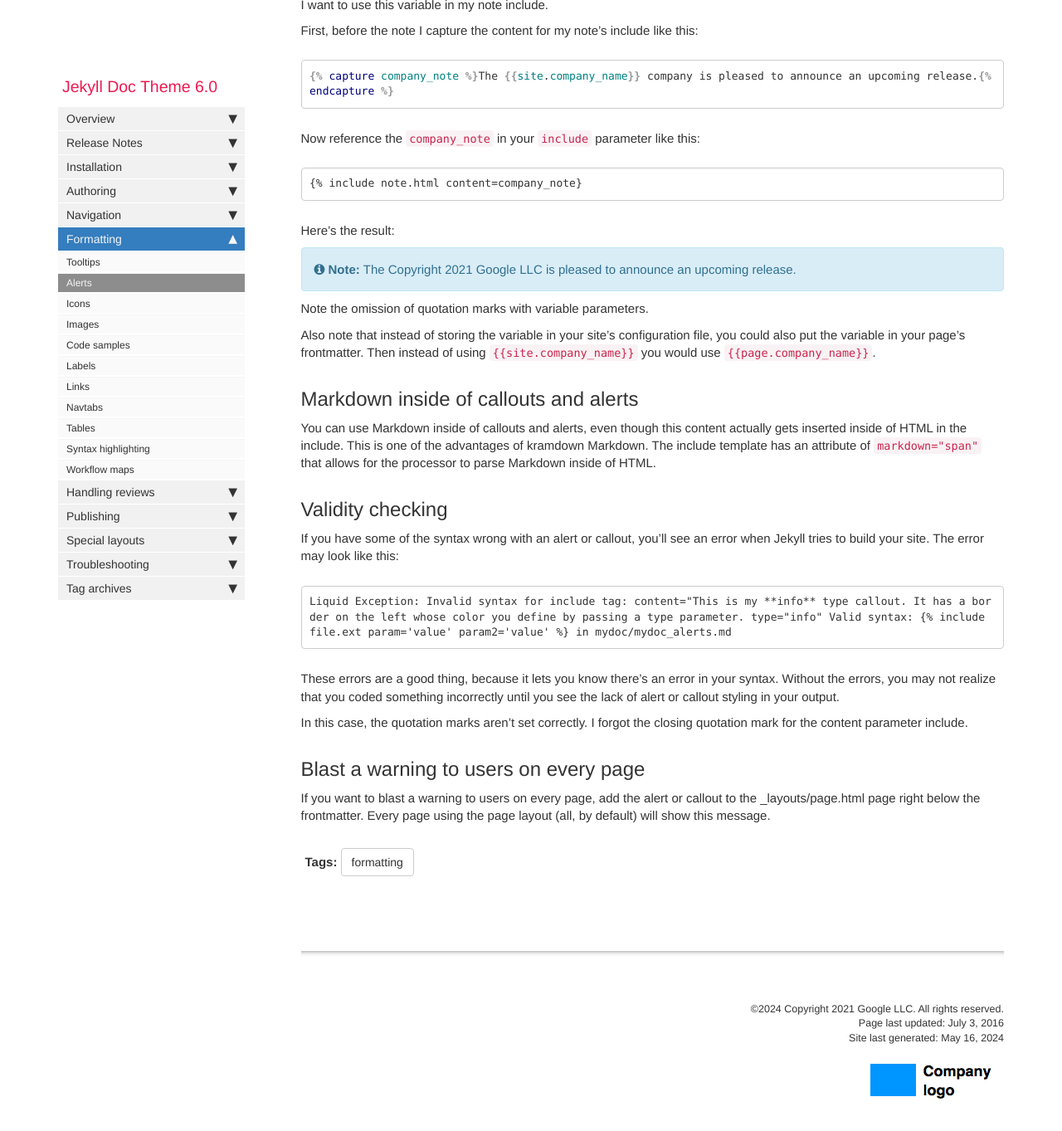
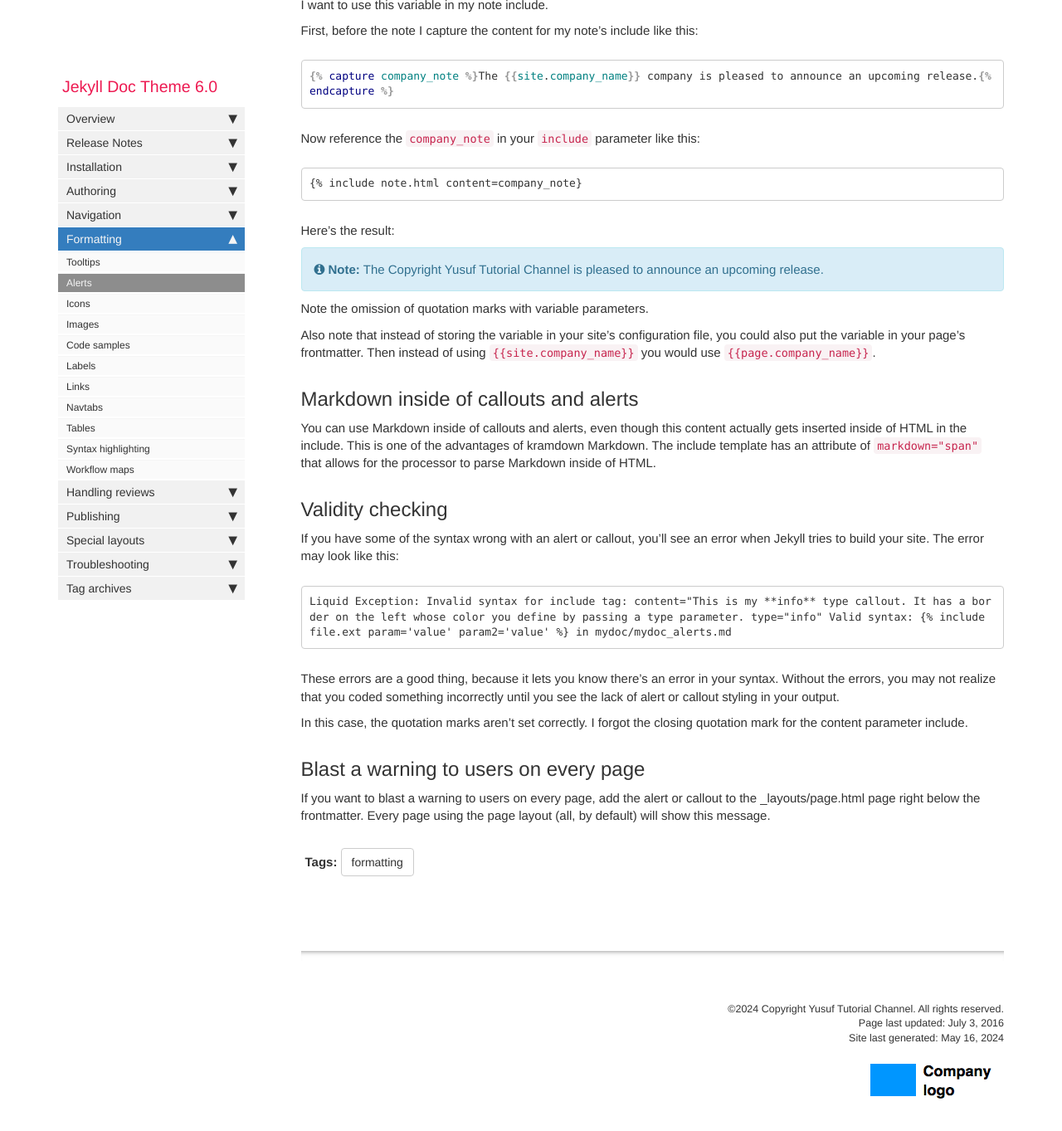
Before and after one commit to masterwifinetworksolution/documentation, a Jekyll site: the page built from pages/mydoc/mydoc_alerts.md, in a window 1280 px wide and 1400 px high, scrolled down 5070 px. Shown: the top 1363 px of the window at 83% size. Built offline with Jekyll 4.4.1, drawn with Linux system fonts in a browser that asks for light colours; comment, search, counter and statistics services are not loaded; some of the changed text lies outside the part shown.

Commit message:
first commit

```diff
--- /dev/null
+++ b/CNAME
@@ -0,0 +1 @@
+yusuftutorial.xyz
--- a/_config.yml
+++ b/_config.yml
@@ -1,18 +1,18 @@
-repository: tomjoht/documentation-theme-jekyll
+repository: yusuftutorial/documentation
 
 output: web
 # this property is useful for conditional filtering of content that is separate from the PDF.
 
-topnav_title: Jekyll Documentation Theme
+topnav_title: Yusuf Tutorial Channel
 # this appears on the top navigation bar next to the home button
 
-site_title: Jekyll theme for documentation
+site_title: Yusuf Tutorial Channel
 # this appears in the html browser tab for the site title (seen mostly by search engines, not users)
 
-company_name: Copyright 2021 Google LLC
+company_name: Copyright Yusuf Tutorial Channel
 # this appears in the footer
 
-github_editme_path: tomjoht/documentation-theme-jekyll/blob/gh-pages/
+github_editme_path: yusuftutorial/documentation/blob/gh-pages/
 # if you're using Github, provide the basepath to the branch you've created for reviews, following the sample here. if not, leave this value blank.
 
 # gitlab_editme_path: tomjoht/documentation-theme-jekyll/blob/gh-pages/
@@ -33,9 +33,9 @@
   - vendor
 # these are the files and directories that jekyll will exclude from the build
 
-feedback_subject_line: Jekyll documentation theme
+feedback_subject_line: Yusuf Tutorial Channel
 
-feedback_email: tomjoht@gmail.com
+feedback_email: myarachma92@gmail.com
 # used as a contact email for the Feedback link in the top navigation bar
 
 # feedback_disable: true
@@ -110,8 +110,8 @@
 # the description is used in the feed.xml file
 
 # needed for sitemap.xml file only
-# url: http://idratherbewriting.com
-# baseurl: /documentation-theme-jekyll
+url: https://yusuftutorial.xyz
+baseurl: /documentation
 
 
 github: [metadata]
```
